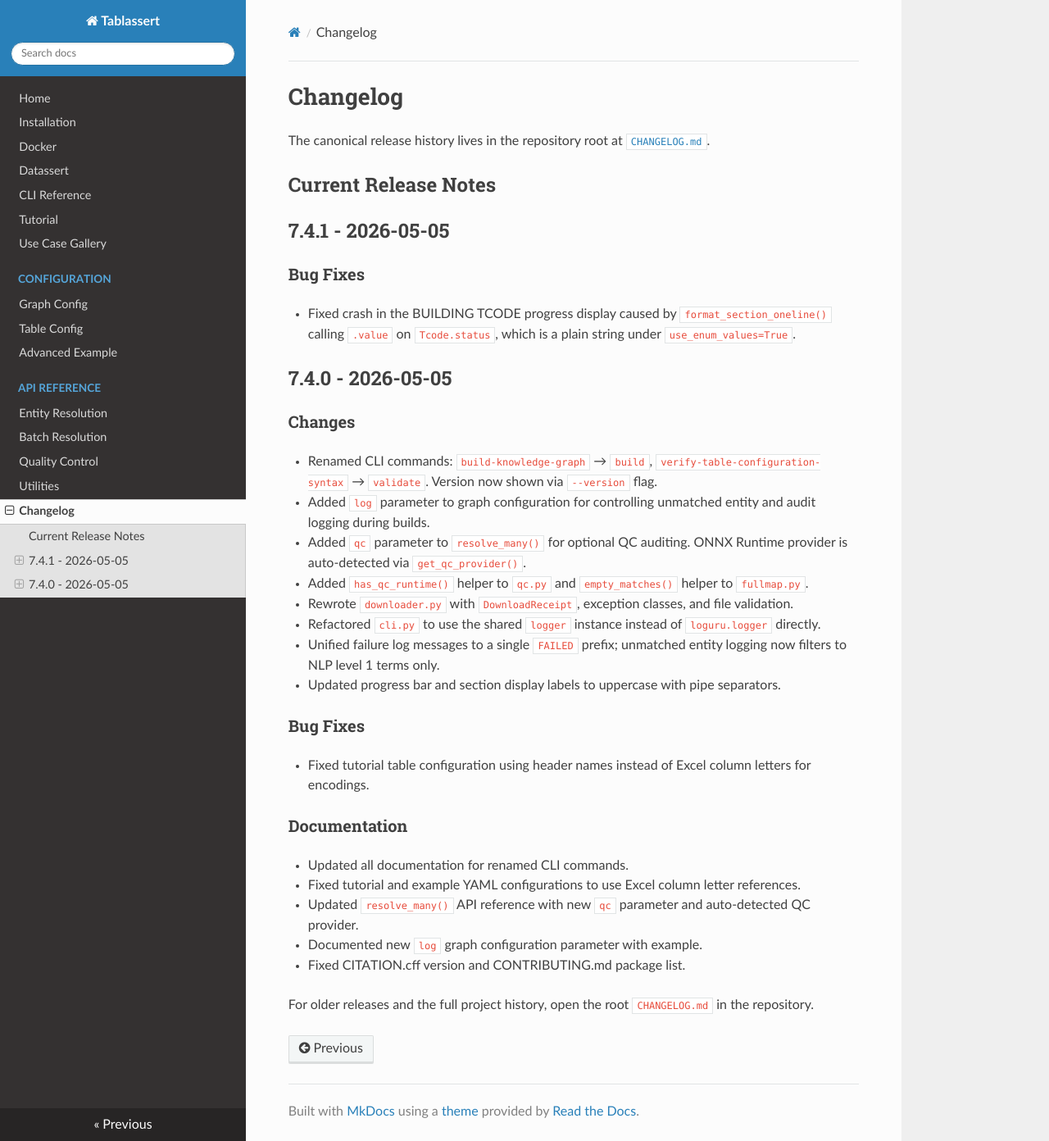
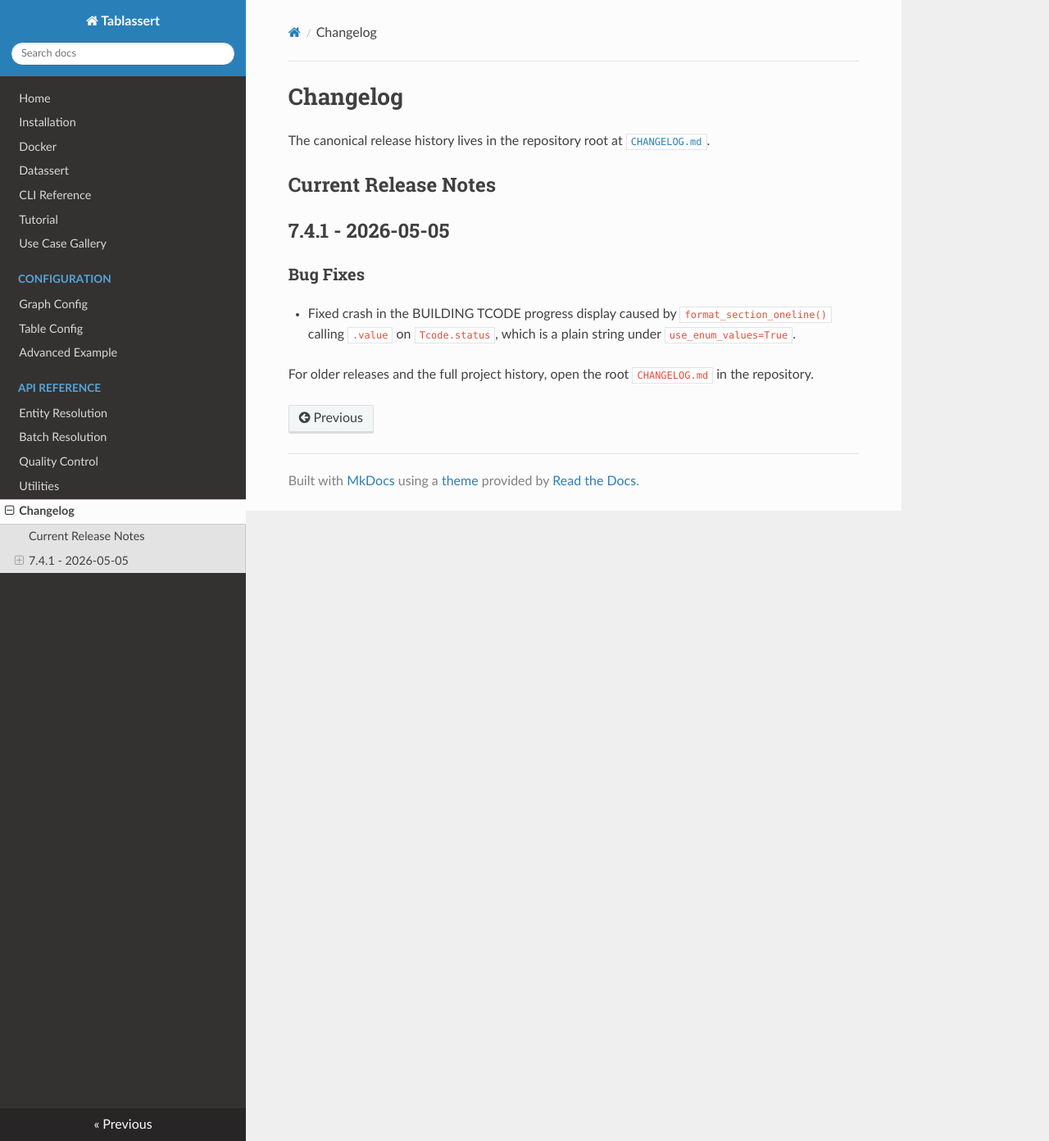
Before and after one commit to SkyeAv/Tablassert3.0.0, an MkDocs documentation site: the page built from docs/changelog.md, in a window 1280 px wide and 1392 px high. Shown: the whole window at 82% size. Built offline with MkDocs 1.6.1, drawn with Linux system fonts in a browser that asks for light colours; nearby versions of some CDN libraries.

Commit message:
Slimmed Docs

```diff
--- a/docs/changelog.md
+++ b/docs/changelog.md
@@ -10,29 +10,4 @@ The canonical release history lives in the repository root at [`CHANGELOG.md`](h
 
 - Fixed crash in the BUILDING TCODE progress display caused by `format_section_oneline()` calling `.value` on `Tcode.status`, which is a plain string under `use_enum_values=True`.
 
-## 7.4.0 - 2026-05-05
-
-### Changes
-
-- Renamed CLI commands: `build-knowledge-graph` → `build`, `verify-table-configuration-syntax` → `validate`. Version now shown via `--version` flag.
-- Added `log` parameter to graph configuration for controlling unmatched entity and audit logging during builds.
-- Added `qc` parameter to `resolve_many()` for optional QC auditing. ONNX Runtime provider is auto-detected via `get_qc_provider()`.
-- Added `has_qc_runtime()` helper to `qc.py` and `empty_matches()` helper to `fullmap.py`.
-- Rewrote `downloader.py` with `DownloadReceipt`, exception classes, and file validation.
-- Refactored `cli.py` to use the shared `logger` instance instead of `loguru.logger` directly.
-- Unified failure log messages to a single `FAILED` prefix; unmatched entity logging now filters to NLP level 1 terms only.
-- Updated progress bar and section display labels to uppercase with pipe separators.
-
-### Bug Fixes
-
-- Fixed tutorial table configuration using header names instead of Excel column letters for encodings.
-
-### Documentation
-
-- Updated all documentation for renamed CLI commands.
-- Fixed tutorial and example YAML configurations to use Excel column letter references.
-- Updated `resolve_many()` API reference with new `qc` parameter and auto-detected QC provider.
-- Documented new `log` graph configuration parameter with example.
-- Fixed CITATION.cff version and CONTRIBUTING.md package list.
-
 For older releases and the full project history, open the root `CHANGELOG.md` in the repository.
```
